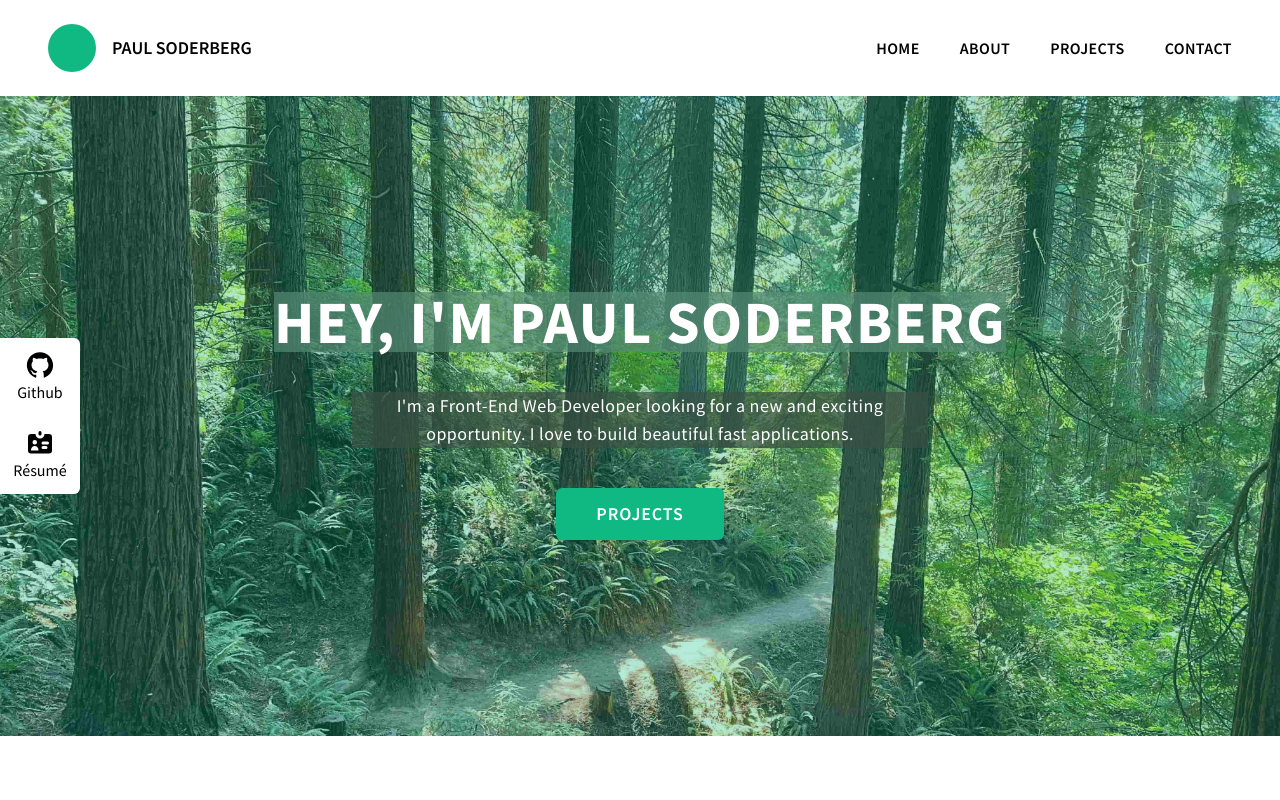
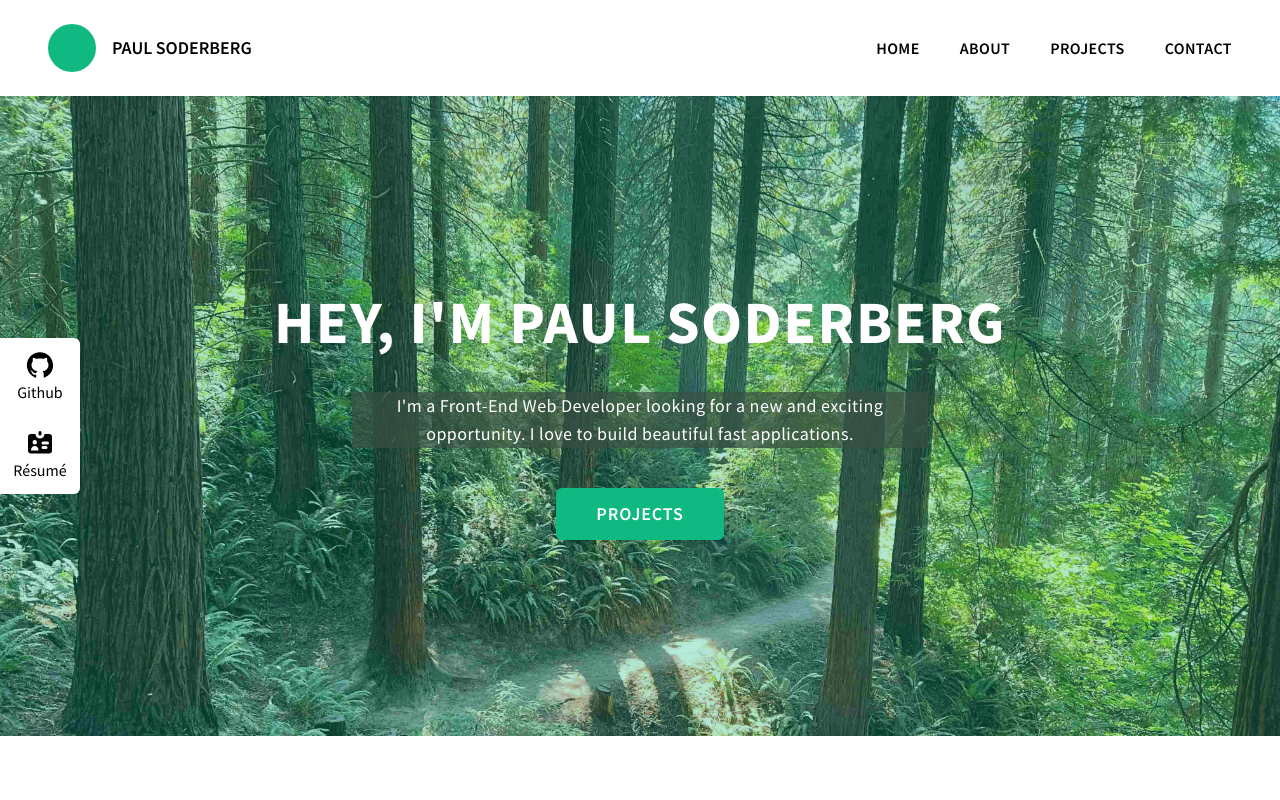
Before and after one commit to Sody15/my-portfolio, a React (Vite) app: page / in a window 1280 px wide. Shown: the top 800 px of the page. Built offline with nearby package versions, Linux system fonts and the light colour scheme.

Commit message:
Added favicon image. Updated hero text

```diff
--- a/index.html
+++ b/index.html
@@ -4,6 +4,7 @@
     <meta charset="UTF-8" />
     <meta name="viewport" content="width=device-width, initial-scale=1.0" />
     <meta name="description" content="Paul Soderberg's Portfolio Website" />
+    <link rel="icon" type="image/png" href="/favicon.ico" />
     <title>Paul Soderberg - Portfolio</title>
   </head>
   <body>
--- a/src/components/layout/Hero.tsx
+++ b/src/components/layout/Hero.tsx
@@ -26,7 +26,7 @@ const Hero = () => {
               duration: 0.5,
               ease: 'easeOut',
             }}
-            className='inline-block bg-[#558A74]/[.7]'
+            className='inline-block'
           >
             Hey,&nbsp;
           </motion.h1>
@@ -38,7 +38,7 @@ const Hero = () => {
               duration: 0.5,
               ease: 'easeOut',
             }}
-            className='inline-block bg-[#558A74]/[.7]'
+            className='inline-block'
           >
             I'm Paul Soderberg
           </motion.h1>
```
Also changed, not shown: 1 other file (tests, documents, lock files or other folders).
